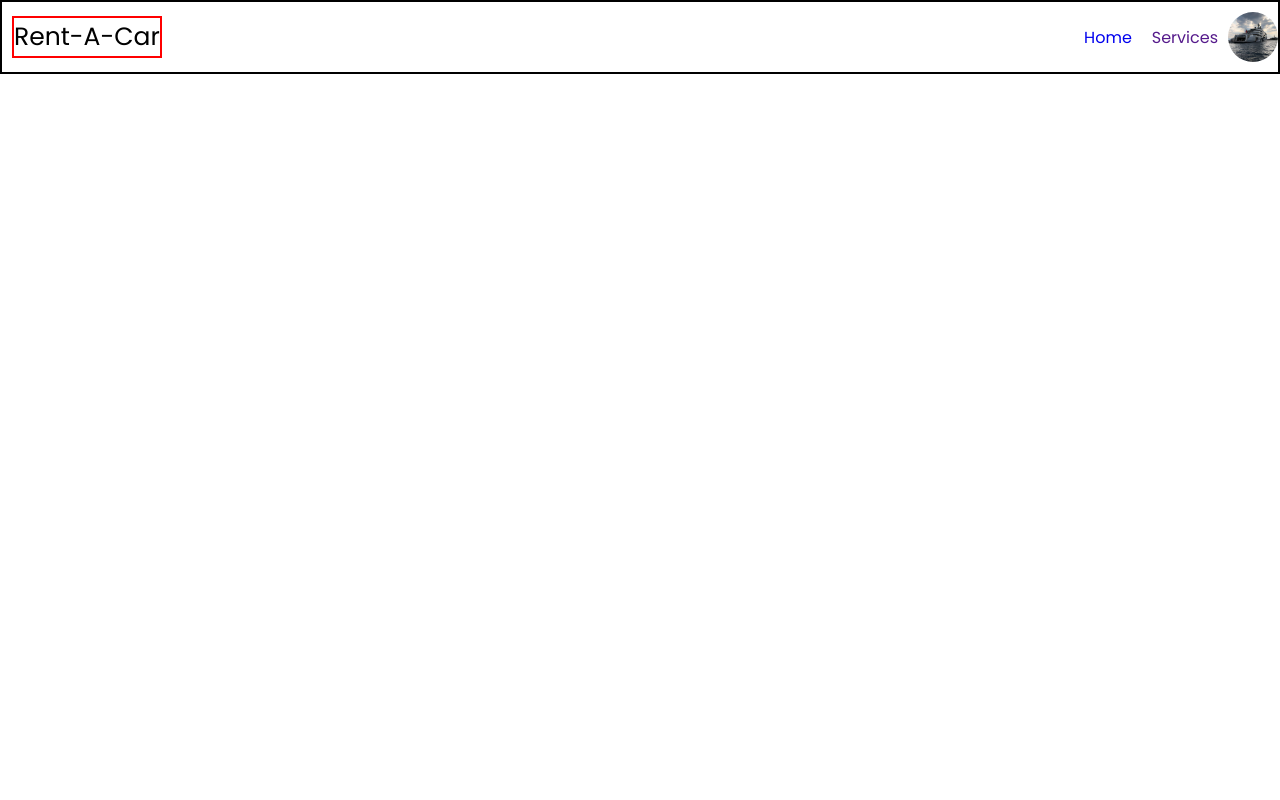
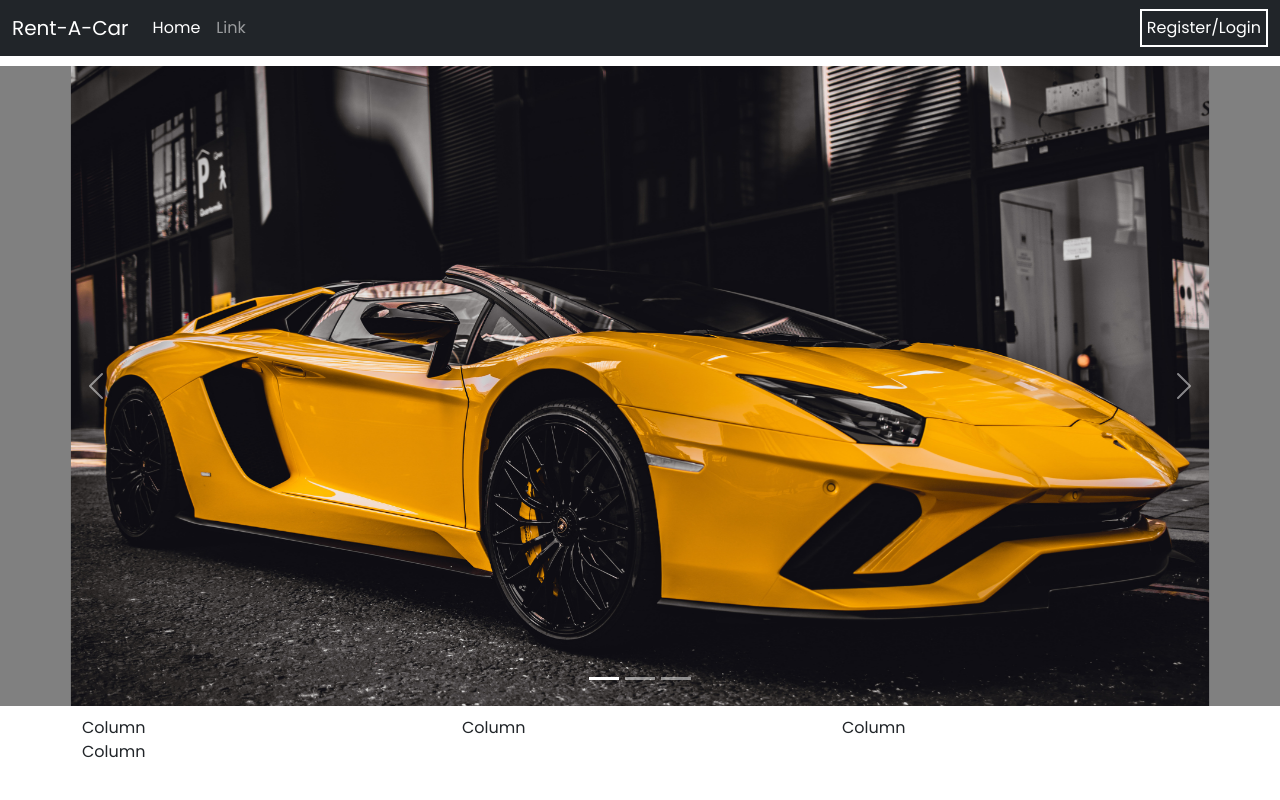
Before and after one commit to ankit-suman-07/Car-Rental-Assignment-V2, a PHP site: page / in a window 1280 px wide. Run offline with PHP 8.4, Linux system fonts and the light colour scheme.

Commit message:
Added assets, modied index.php

```diff
--- a/css/style.css
+++ b/css/style.css
@@ -8,39 +8,25 @@
    text-decoration: none;
 }
 
-nav {
-    border: 2px solid black;
-    height: 70px;
-    display: flex;
-    justify-content: space-between;
-    align-items: center;
+.d-flex {
+   border: 2px solid black auto;
+   color: #ffff;
 }
 
-.logo {
-    border: 2px solid red;
-    margin-left: 10px;
-    font-size: 25px;
+.d-flex a {
+    border: 2px solid #ffff;
+    text-decoration: none;
+    padding: 5px;
+    color: #ffff;
 }
 
-.links {
-    /* border: 2px solid red; */
-    display: flex;
-    align-items: center;
+.carousal-div {
+    /* border: 2px solid black; */
+    margin: 10px 0 10px 0;
+    background-color: grey;
 }
 
-.links a {
-    margin: 0 10px 0 10px;
+.card {
+    display: flex;
+    flex-direction: row;
 }
-
-.profile {
-    /* border: 2px solid blue; */
-    width: 50px;
-    height: 50px;
-}
-
-.profile img {
-    width: 100%;
-    height: 100%;
-    object-fit: cover;
-    border-radius: 50%;
-}
--- a/index.php
+++ b/index.php
@@ -1,25 +1,93 @@
+<?php
+
+@include 'config.php';
+
+session_start();
+
+?>
+
 <!DOCTYPE html>
 <html lang="en">
 <head>
     <meta charset="UTF-8">
     <meta name="viewport" content="width=device-width, initial-scale=1.0">
+    <link href="https://cdn.jsdelivr.net/npm/bootstrap@5.0.2/dist/css/bootstrap.min.css" rel="stylesheet" integrity="sha384-EVSTQN3/azprG1Anm3QDgpJLIm9Nao0Yz1ztcQTwFspd3yD65VohhpuuCOmLASjC" crossorigin="anonymous">
     <link rel="stylesheet" href="css/style.css">
     <title>Document</title>
 </head>
 <body>
-    <nav>
-        <div class="logo" >
-            Rent-A-Car
-        </div>
-        <div class="links" >
-            <a href="#">Home</a>
-            <a href="">Services</a>
-            <div class="profile" >
-                <img src="assets/img_24.jpg" alt="">
-            </div>
-        </div>
+<nav class="navbar navbar-expand-lg navbar-dark bg-dark">
+  <div class="container-fluid">
+    <a class="navbar-brand" href="#">Rent-A-Car</a>
+    <button class="navbar-toggler" type="button" data-bs-toggle="collapse" data-bs-target="#navbarSupportedContent" aria-controls="navbarSupportedContent" aria-expanded="false" aria-label="Toggle navigation">
+      <span class="navbar-toggler-icon"></span>
+    </button>
+    <div class="collapse navbar-collapse" id="navbarSupportedContent">
+      <ul class="navbar-nav me-auto mb-2 mb-lg-0">
+        <li class="nav-item">
+          <a class="nav-link active" aria-current="page" href="#">Home</a>
+        </li>
+        <li class="nav-item">
+          <a class="nav-link" href="#">Link</a>
+        </li>
 
-    </nav>
+      </ul>
+      <div class="d-flex">
+        <?php
+        if (isset($_SESSION['user_name'])) {
+            echo $_SESSION['admin_name'];
+        } else {
+
+            echo '<a href="login_form.php">Register/Login</a>';
+        }
+        ?>
+
+      </div>
+    </div>
+  </div>
+</nav>
+
+<div class="carousal-div" >
+<div id="carouselExampleIndicators" class="carousel slide" data-bs-ride="carousel">
+  <div class="carousel-indicators">
+    <button type="button" data-bs-target="#carouselExampleIndicators" data-bs-slide-to="0" class="active" aria-current="true" aria-label="Slide 1"></button>
+    <button type="button" data-bs-target="#carouselExampleIndicators" data-bs-slide-to="1" aria-label="Slide 2"></button>
+    <button type="button" data-bs-target="#carouselExampleIndicators" data-bs-slide-to="2" aria-label="Slide 3"></button>
+  </div>
+  <div class="carousel-inner">
+    <div class="carousel-item active">
+      <img src="assets/car_1.png" class="img-fluid mx-auto d-block" style="height: 80vh;">
+    </div>
+    <div class="carousel-item">
+      <img src="assets/car_2.png" class="img-fluid mx-auto d-block" style="height: 80vh;">
+    </div>
+    <div class="carousel-item">
+      <img src="assets/car_3.png" class="img-fluid mx-auto d-block" style="height: 80vh;">
+    </div>
+  </div>
+  <button class="carousel-control-prev" type="button" data-bs-target="#carouselExampleIndicators" data-bs-slide="prev">
+    <span class="carousel-control-prev-icon" aria-hidden="true"></span>
+    <span class="visually-hidden">Previous</span>
+  </button>
+  <button class="carousel-control-next" type="button" data-bs-target="#carouselExampleIndicators" data-bs-slide="next">
+    <span class="carousel-control-next-icon" aria-hidden="true"></span>
+    <span class="visually-hidden">Next</span>
+  </button>
+</div>
+</div>
+
+<div class="container">
+  <div class="row row-cols-3">
+    <div class="col">Column</div>
+    <div class="col">Column</div>
+    <div class="col">Column</div>
+    <div class="col">Column</div>
+  </div>
+</div>
+
+
+
+<script src="https://cdn.jsdelivr.net/npm/bootstrap@5.0.2/dist/js/bootstrap.bundle.min.js" integrity="sha384-MrcW6ZMFYlzcLA8Nl+NtUVF0sA7MsXsP1UyJoMp4YLEuNSfAP+JcXn/tWtIaxVXM" crossorigin="anonymous"></script>
 
 </body>
 </html>
```
Also changed, not shown: assets/car_1.png (added), assets/car_2.png (added), assets/user.png (added), 1 other file.
